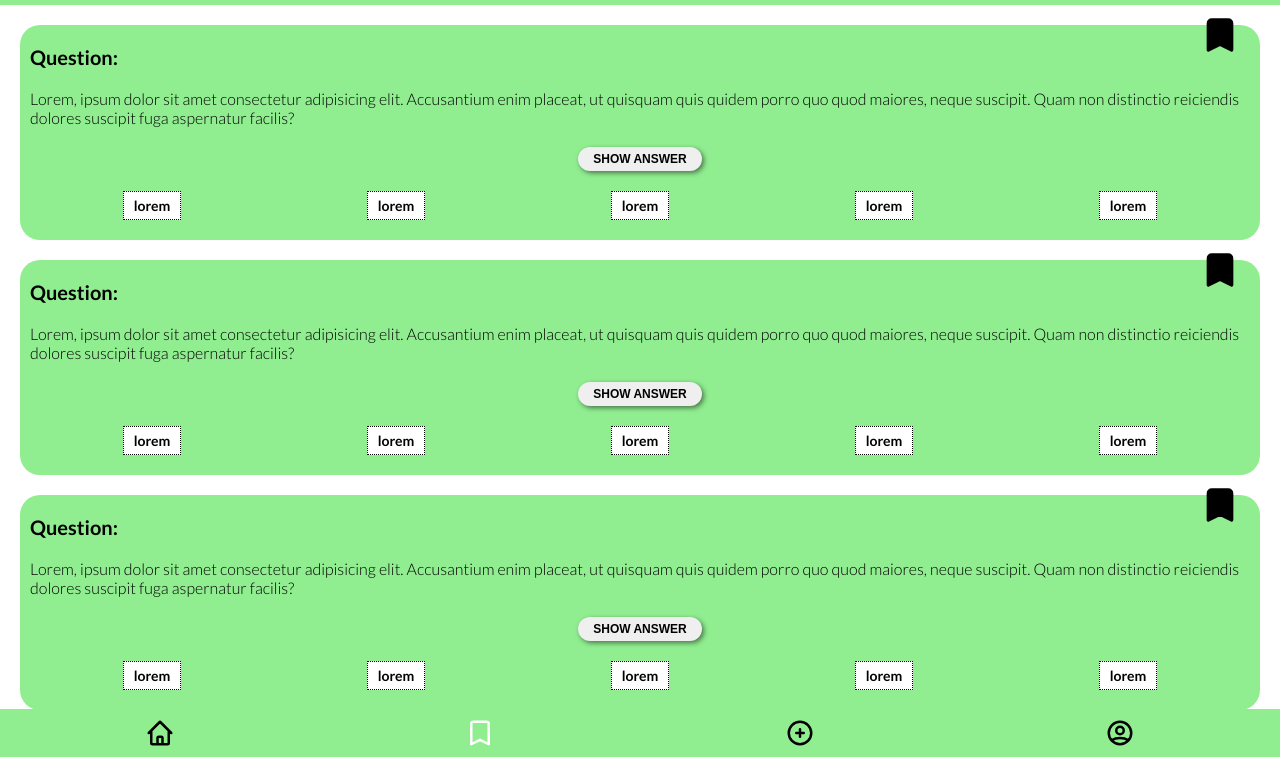
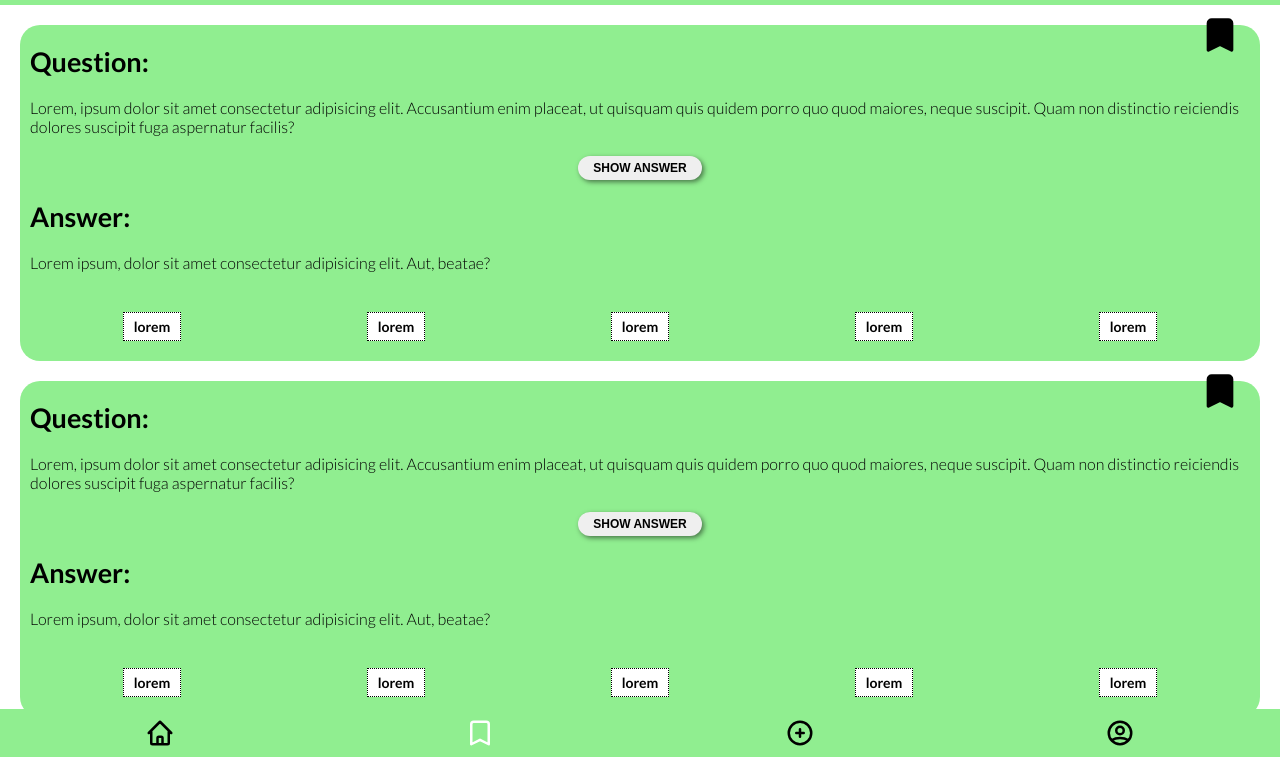
Before and after one commit to FabianAlleblas/quiz-app, a plain HTML site: page bookmarks.html in a window 1280 px wide. Shown: the part 43-800 px from the top of the page. Drawn offline with Linux system fonts and the light colour scheme.

Commit message:
Update classname

```diff
--- a/bookmarks.html
+++ b/bookmarks.html
@@ -37,7 +37,7 @@
           <button class="button">Show answer</button>
         </div>
         <div class="card__answer-wrapper--hidden">
-          <h2 class="card__headline">Answer:</h2>
+          <h2 class="card__headline pdt-3">Answer:</h2>
           <p class="card__text">
             Lorem ipsum, dolor sit amet consectetur adipisicing elit. Aut,
             beatae?
@@ -77,7 +77,7 @@
           <button class="button">Show answer</button>
         </div>
         <div class="card__answer-wrapper--hidden">
-          <h2 class="card__headline">Answer:</h2>
+          <h2 class="card__headline pdt-3">Answer:</h2>
           <p class="card__text">
             Lorem ipsum, dolor sit amet consectetur adipisicing elit. Aut,
             beatae?
@@ -117,7 +117,7 @@
           <button class="button">Show answer</button>
         </div>
         <div class="card__answer-wrapper--hidden">
-          <h2 class="card__headline">Answer:</h2>
+          <h2 class="card__headline pdt-3">Answer:</h2>
           <p class="card__text">
             Lorem ipsum, dolor sit amet consectetur adipisicing elit. Aut,
             beatae?
--- a/styles/components/card.css
+++ b/styles/components/card.css
@@ -31,7 +31,7 @@
   fill: currentColor;
 }
 
-.card__headline {
+.card__headline pdt-3 {
   font-size: 20px;
 }
 
@@ -41,6 +41,6 @@
   padding: 20px 0;
 }
 
-.card__answer-wrapper--hidden {
+/* .card__answer-wrapper--hidden {
   display: none;
-}
+} */
```
Also changed, not shown: index.html (+3 -3 lines).
